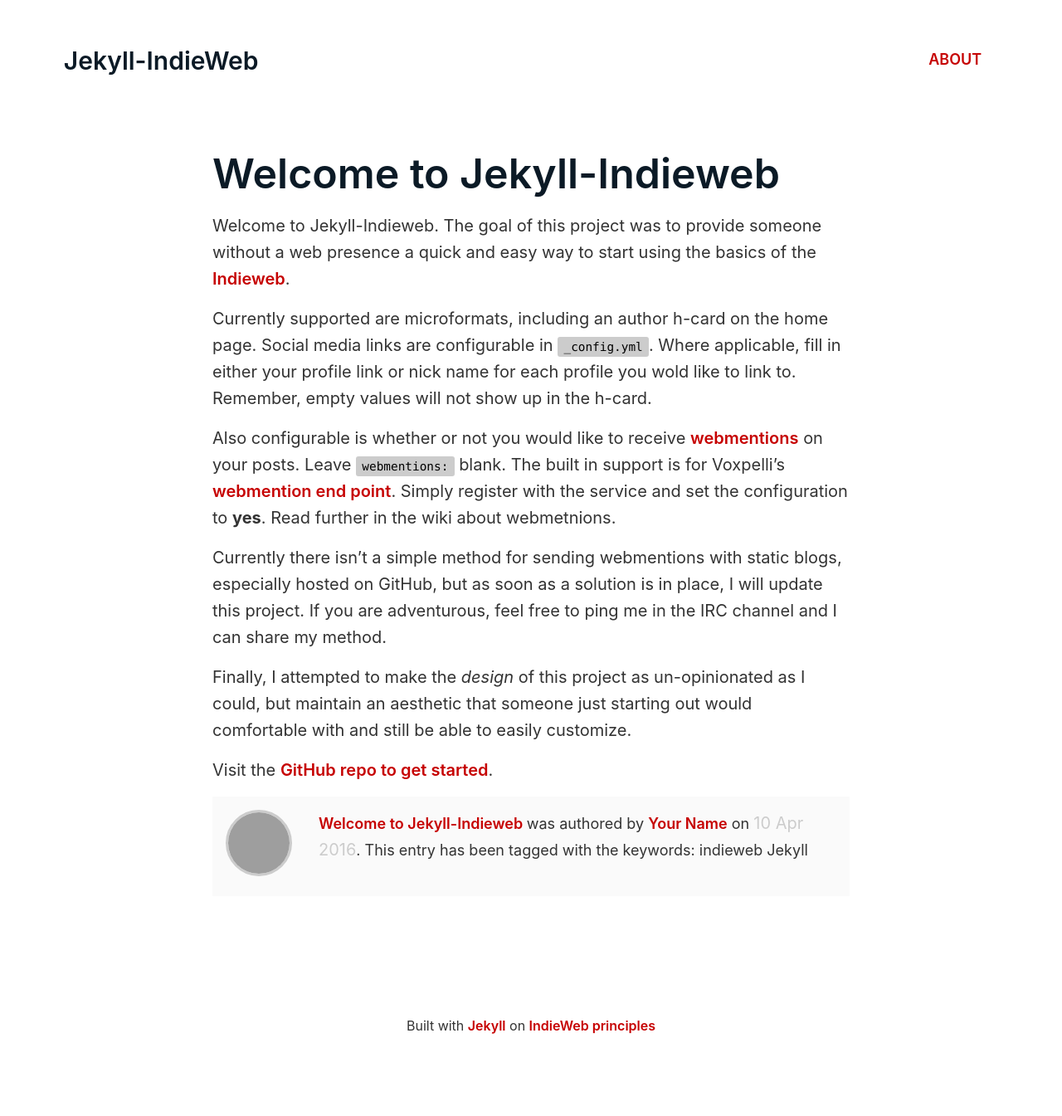
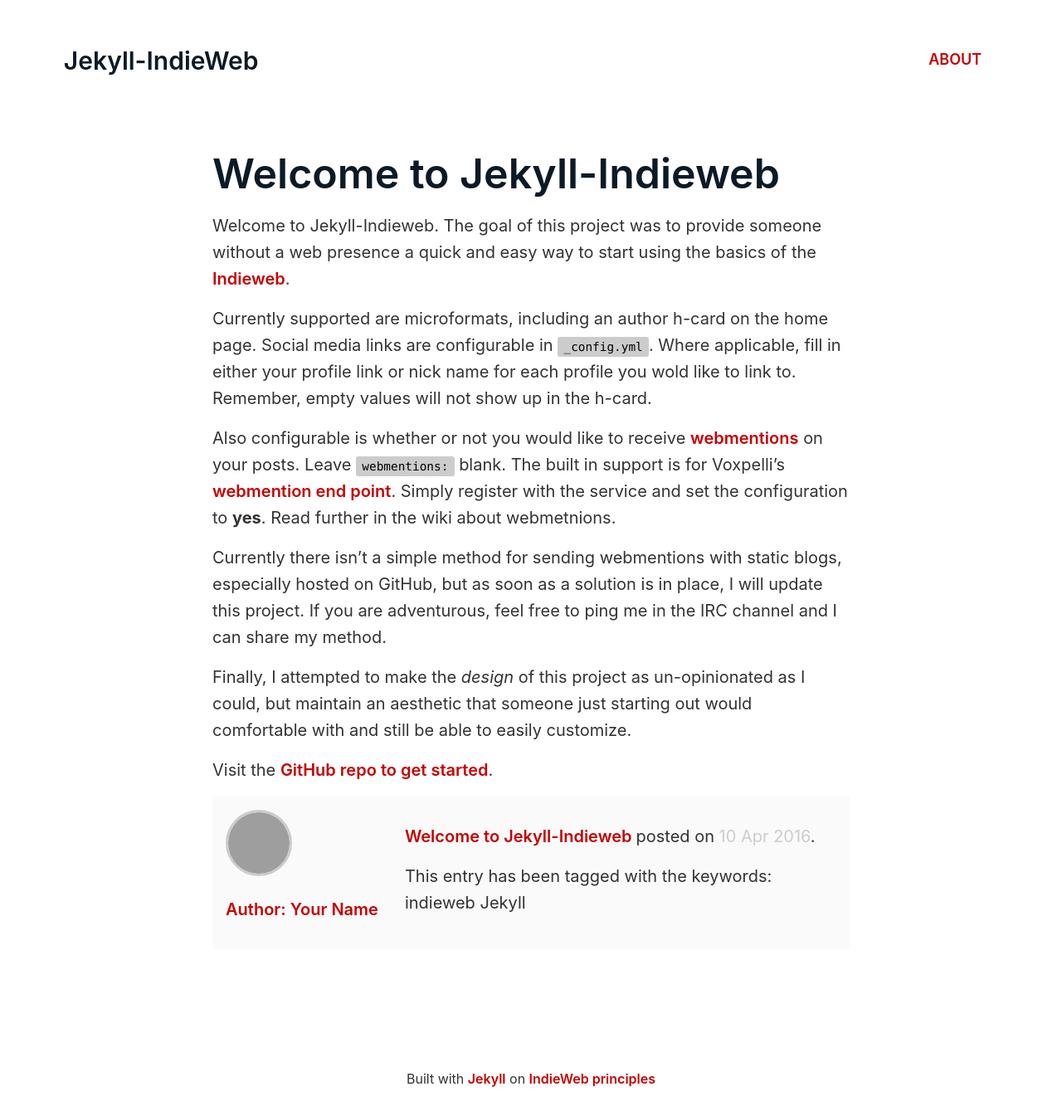
Before and after one commit to miklb/jekyll-indieweb, a Jekyll site: the page built from _posts/2016-4-10-welcome-to-jekyll-indieweb.md, in a window 1280 px wide. Shown: the whole page at 83% size. Built offline with Jekyll 4.4.1, drawn with Linux system fonts in a browser that asks for light colours; before the commit the page ends 1281 px from its top, so only the background shows below that; grey boxes are pictures that could not be loaded.

Commit message:
wrap author img in h-card for proper parsing

```diff
--- a/_includes/author.html
+++ b/_includes/author.html
@@ -6,4 +6,4 @@
 	{% assign author = site.author %}
 {% endif %}
 
-{% if author %}<a class="p-author h-card" href="{{ site.github.url }}">{{ author }}</a>{% endif %}
+<p>{% if author %}Author: <span class="p-author">{{ author }}</span>{% endif %}</p>
--- a/_layouts/post.html
+++ b/_layouts/post.html
@@ -14,19 +14,19 @@
   </div>
   <footer class="entry-footer">
 	  <div class="entry-meta">
-    {% if site.author_img %}
-      <div class="auth-img">
-        <img src="{{ site.author_img }}" alt="{{ site.author }}" class="u-photo">
+      <div class="h-card">
+		        <a href="{{ site.github.url }}" class="entry-author-link" rel="author">
+                  {% if site.author_img %}
+                  <div class="auth-img">
+                    <img src="{{ site.author_img }}" alt="{{ site.author }}" class="u-photo">
+                  </div>
+                  {% endif %}
+                  {% include author.html %}
+            </a>
       </div>
-    {% endif %}
       <div class="meta-wrap">
-        <span class="entry-author">
-		        <a href="{{ site.github.url }}" class="entry-author-link" rel="author">
-			           <span class="entry-author-name">{{ post.author }}</span>
-		        </a>
-        </span>
-        <a href="{{ post.url | prepend: site.github.url }}">{{ page.title }} </a>was authored by {% include author.html %} on <time datetime="{{ page.date | date_to_xmlschema }}" class="dt-time post-date">{{ page.date | date_to_string }}</time>.
-   This entry has been tagged with the keywords: {% for tags in page.tags %}<span class="tag">{{ tags }} </span>{% endfor %}
+        <p><a href="{{ post.url | prepend: site.github.url }}">{{ page.title }} </a> posted on <time datetime="{{ page.date | date_to_xmlschema }}" class="dt-time post-date">{{ page.date | date_to_string }}</time>.</p>
+        <p>This entry has been tagged with the keywords: {% for tags in page.tags %}<span class="tag">{{ tags }} </span>{% endfor %}</p>
     </div>
   </div>
 </footer>
--- a/_sass/partials/_layout.scss
+++ b/_sass/partials/_layout.scss
@@ -135,7 +135,7 @@
   flex-direction: row;
   width: 100%;
 
-  .auth-img {
+  .h-card {
     flex: 0 auto;
     padding: 1rem;
 
@@ -143,7 +143,7 @@
       border: $quiet-color 3px solid;
       border-radius: 50%;
       height: 5rem;
-      overflow: hidden;
+      margin: auto;
       }
   }
 
@@ -180,8 +180,7 @@
     img {
       display: block;
       height: 4rem;
-      overflow: hidden;
-      padding-left: 25%;
+      margin: auto;
     }
 }
 
```
